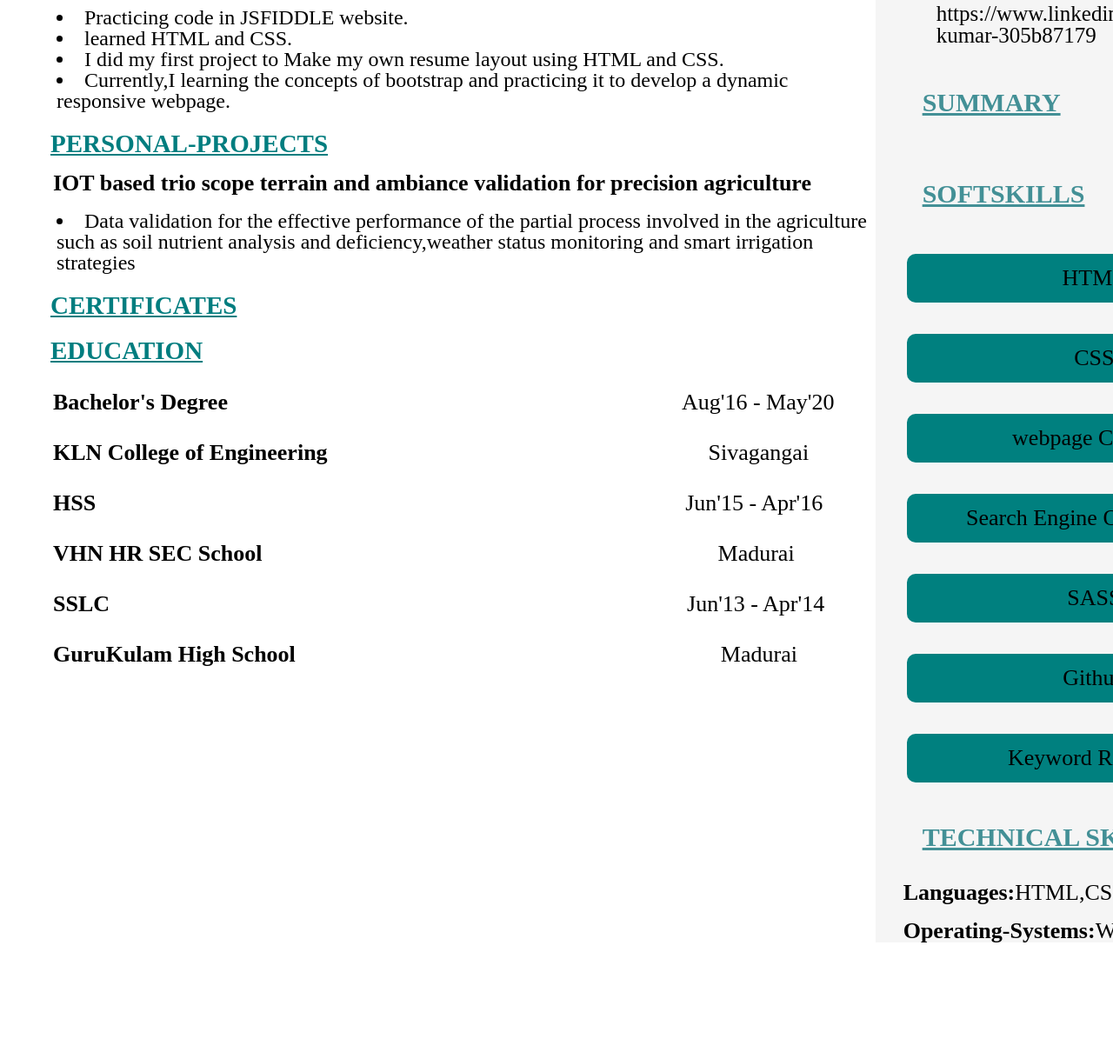
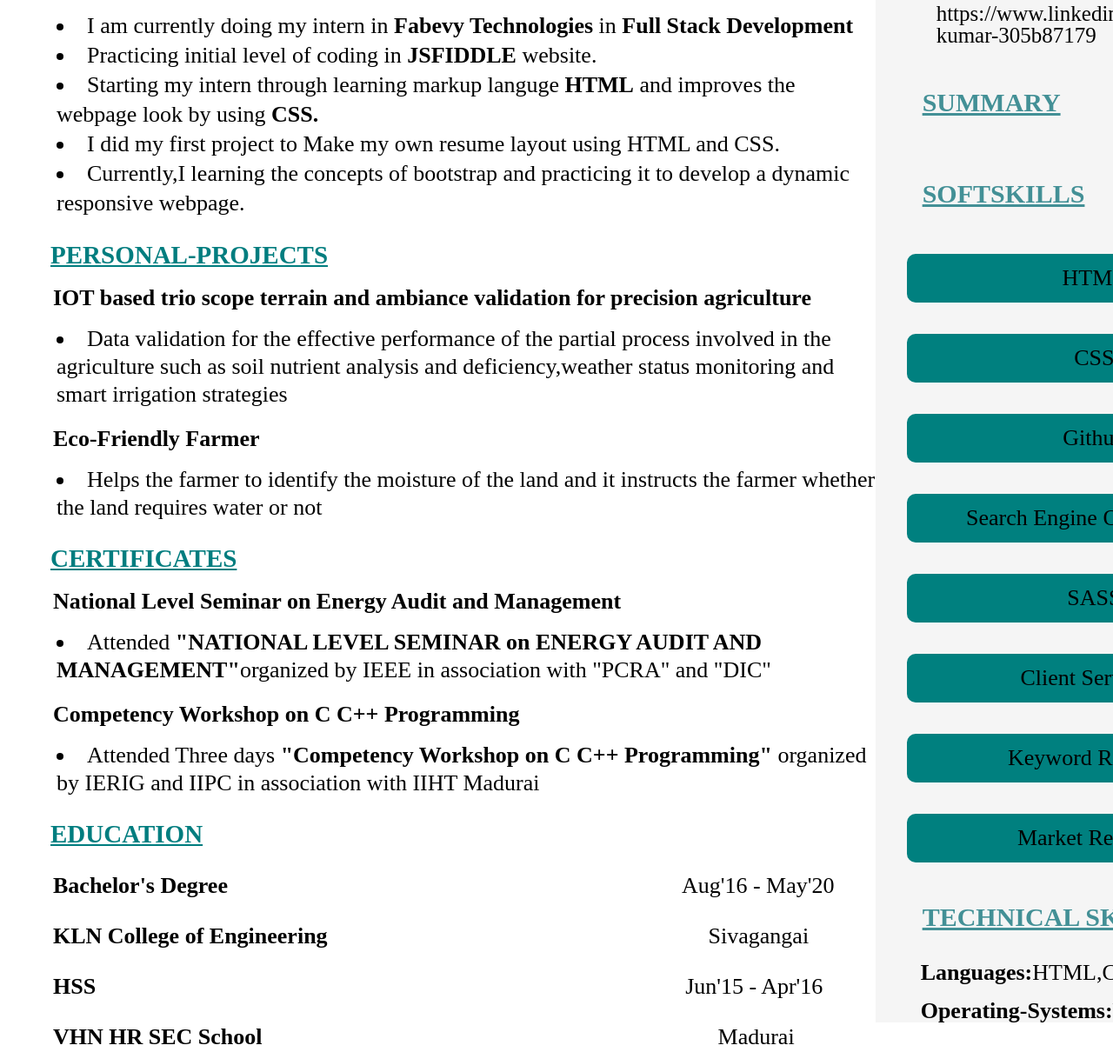
Before and after one commit to nithish11011999/personal-portfolio, a website: page resume.html in a window 1280 px wide. Shown: the part 484-1694 px from the top of the page at 87% size. Drawn offline with Linux system fonts and the light colour scheme.

Commit message:
certificates added

```diff
--- a/css/main.css
+++ b/css/main.css
@@ -13,13 +13,6 @@ body{
 .fi{
     /* border: solid 2px; */
 }
-
-/*.w-70{
-    width: 70%;
-}
-.w-30{
-    width: 30%;
-}*/
 
 .col-8{
     width: 66.6666%;
@@ -43,6 +36,7 @@ body{
     background-color: rgba(0, 128, 127, 1);
     height: 83px;
 }
+/* left side starts */
 .professional-title h3{
     color: #ffff;
     font-size: 32px;
@@ -58,7 +52,7 @@ body{
     font-size: 29px;
     color: rgba(0, 125, 127, 1);
     padding-left: 58px;
-    padding-top: 23px;
+    padding-top: 28px;
     text-decoration: underline;
 }
 .content-box-1 .left-side{
@@ -74,42 +68,64 @@ body{
 }
 .content-box-1 .details{
     list-style-position: inside;
-    font-size: 24px;
+    font-size: 26px;
     padding-left: 65px;
     padding-top: 17px;
+    line-height: 34px;
 }
 
 .content-box-2 h3{
     font-size: 29px;
     color: rgba(0, 125, 127, 1);
     padding-left: 58px;
-    padding-top: 23px;
+    padding-top: 28px;
     text-decoration: underline;
 }
 .content-box-2 h4{
     font-size: 26px;
     padding-left: 61px;
-    padding-top: 18px;
+    padding-top: 22px;
     font-weight: bolder;
 }
 .content-box-2 .details{
     list-style-position: inside;
-    font-size: 24px;
+    font-size: 26px;
     padding-left: 65px;
     padding-top: 18px;
+    line-height: 32px;
 }
 .content-box-3 h3{
     font-size: 29px;
     color: rgba(0, 125, 127, 1);
     padding-left: 58px;
-    padding-top: 23px;
+    padding-top: 28px;
+    text-decoration: underline;
+}
+.content-box-3 h4{
+    font-size: 26px;
+    padding-left: 61px;
+    padding-top: 22px;
+    font-weight: bolder;
+}
+.content-box-3 .details{
+    list-style-position: inside;
+    font-size: 26px;
+    padding-left: 65px;
+    padding-top: 18px;
+    line-height: 32px;
+}
+.content-box-3 h3{
+    font-size: 29px;
+    color: rgba(0, 125, 127, 1);
+    padding-left: 58px;
+    padding-top: 28px;
     text-decoration: underline;
 }
 .content-box-4 h3{
     font-size: 29px;
     color: rgba(0, 125, 127, 1);
     padding-left: 58px;
-    padding-top: 23px;
+    padding-top: 28px;
     text-decoration: underline;
 }
 .content-box-4 .left-side{
@@ -213,5 +229,5 @@ body{
 .content-box-8 p{
     font-size: 26px;
     padding-top: 18px;
-    padding-left: 32px;
+    padding-left: 52px;
 }
--- a/resume.html
+++ b/resume.html
@@ -27,8 +27,9 @@
                            <span class="right-side">chennai</span><br>
                            <span class="left-side"><strong>Achievements/Tasks</strong></span>
                            <ul class="details">
-                               <li> Practicing code in JSFIDDLE website.</li>
-                               <li>learned HTML and CSS.</li>
+                               <li>I am currently doing my intern in <strong>Fabevy Technologies</strong> in <strong>Full Stack Development</strong></li>
+                               <li> Practicing initial level of coding in <strong>JSFIDDLE</strong> website.</li>
+                               <li>Starting my intern through learning markup languge <strong>HTML</strong> and improves the webpage look by using <strong>CSS.</strong></li>
                                <li>I did my first project to Make my own resume layout using HTML and CSS.</li>
                                <li>Currently,I learning the concepts of bootstrap and practicing it to develop a dynamic responsive webpage.</li>
                            </ul>
@@ -42,10 +43,30 @@
                                 <li>Data validation for the effective performance of the partial process involved in the agriculture such as soil nutrient analysis and deficiency,weather status monitoring and smart irrigation strategies</li>
                            </ul>
                                 </div>
+                                <div class="content-box-detail">
+                                    <h4>Eco-Friendly Farmer</h4>
+                                    <ul class="details">
+                                        <li>Helps the farmer to identify the moisture of the land and it instructs the farmer whether the land requires water or not</li>
+                                    </ul>
+                                </div>
                            </div>
                        </div>
                        <div class="content-box-3">
                            <h3>CERTIFICATES</h3>
+                           <div class="content-box-details">
+                            <div class="content-box-detail">
+                                <h4>National Level Seminar on Energy Audit and Management</h4>
+                            <ul class="details">
+                                <li>Attended <strong>"NATIONAL LEVEL SEMINAR on ENERGY AUDIT AND MANAGEMENT"</strong>organized by IEEE in association with "PCRA" and "DIC"</li>
+                            </ul>
+                                </div>
+                            <div class="content-box-detail">
+                                <h4>Competency Workshop on C C++ Programming</h4>
+                            <ul class="details">
+                                <li>Attended Three days <strong>"Competency Workshop on C C++ Programming"</strong> organized by IERIG and IIPC in association with IIHT Madurai</li>
+                            </ul>
+                            </div>
+                            </div>
                        </div>
                        <div class="content-box-4">
                            <h3>EDUCATION</h3>
@@ -82,11 +103,12 @@
                           <div class="content-box-tags-1">
                               <div class="content-box-tag">HTML</div>
                               <div class="content-box-tag">CSS</div>
-                              <div class="content-box-tag">webpage Creation</div>
+                              <div class="content-box-tag">Github</div>
                               <div class="content-box-tag">Search Engine Optimization</div>
                               <div class="content-box-tag">SASS</div>
-                              <div class="content-box-tag">Github</div>
+                              <div class="content-box-tag">Client Servicing</div>
                               <div class="content-box-tag">Keyword Research</div>
+                              <div class="content-box-tag">Market Research</div>
                           </div>
                       </div>
                       <div class="content-box-8">
```
